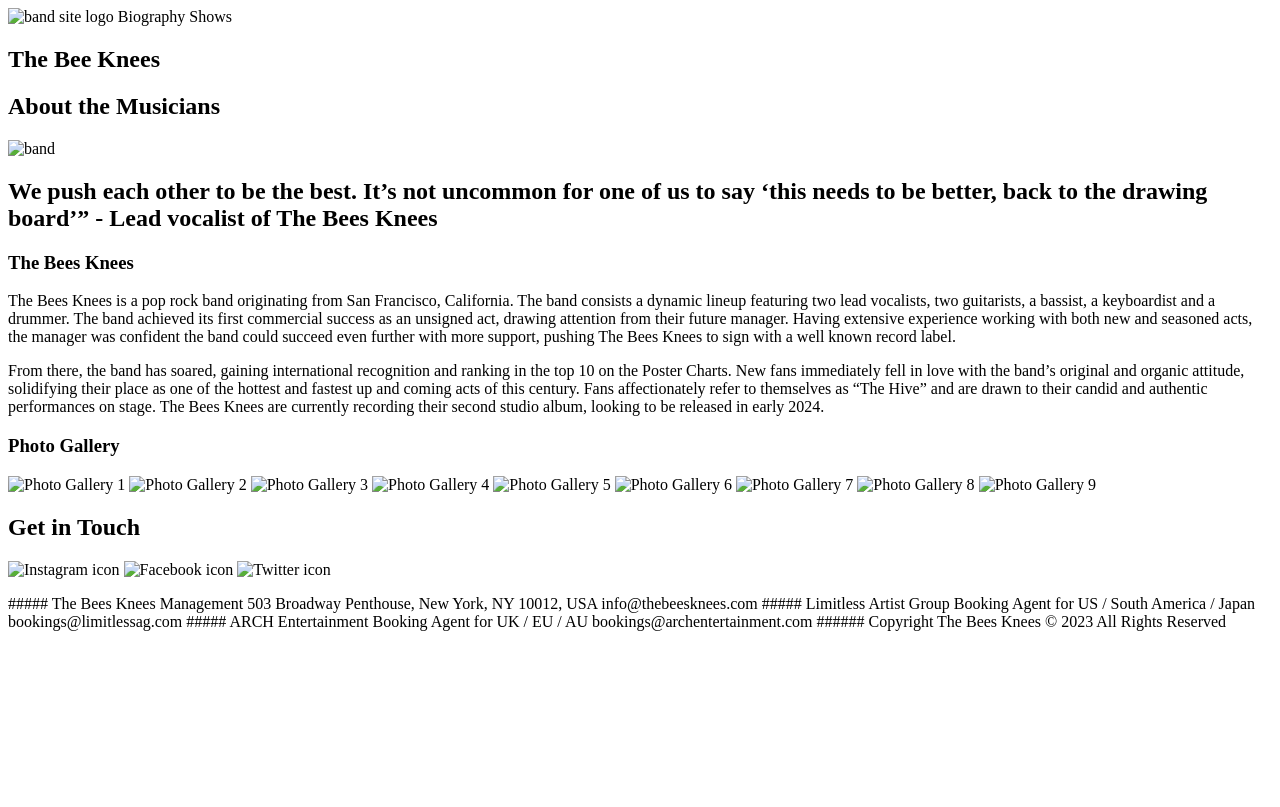
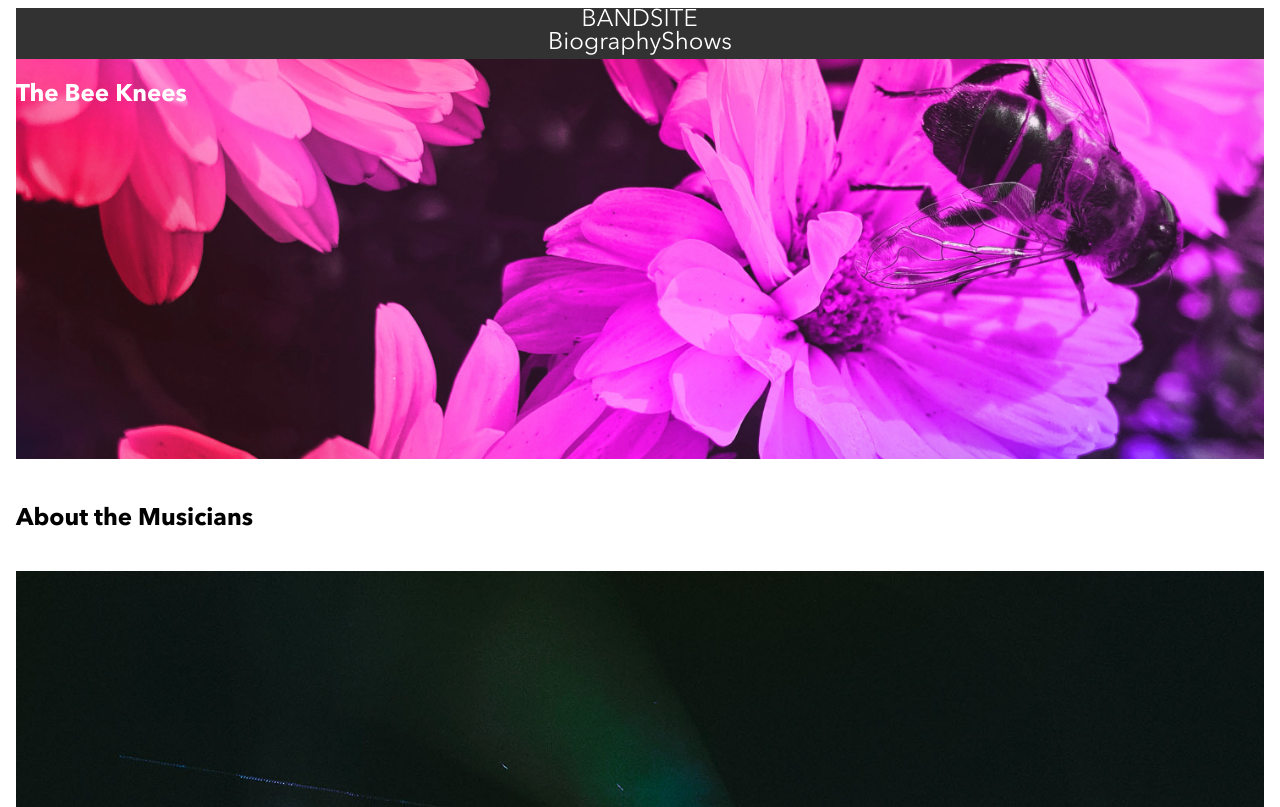
Before and after one commit to MashalV/Mashal-Vajoo-BandSite, a plain HTML site: page index.html in a window 1280 px wide. Shown: the top 807 px of the page. Drawn offline with Linux system fonts and the light colour scheme.

Commit message:
day 2 progress

```diff
--- a/index.html
+++ b/index.html
@@ -3,23 +3,25 @@
 <head>
     <meta charset="UTF-8">
     <meta name="viewport" content="width=device-width, initial-scale=1.0">
-    <link rel="stylesheet" type= "css" href="/styles/bio.css" />
+    <link rel="stylesheet" type= "text/css" href="/styles/bio.css">
     <title>bandsite</title>
 </head>
 <body>
     <section class="nav">
-        <img href="./assets/logo/Logo-bandsite.svg" alt="band site logo">
-        <a class="nav__bar"> Biography </a>
-        <a class="nav__bar--shows"> Shows </a>
+        <img class = "nav__logo" src="/assets/logo/Logo-bandsite.svg" alt="band site logo">
+        <div class="nav__wrapper">
+            <a class="nav__wrapper--bio"> Biography </a>
+            <a class="nav__wrapper--shows"> Shows </a>
+        </div>
     </section>
 
-    <section class="hero">
-        <h1> The Bee Knees </h1>
+    <section class="hero-banner">
+        <h1 class="hero-banner__title"> The Bee Knees </h1>
     </section>
 
     <section class="about">
         <h1> About the Musicians</h1>
-        <img href="./assets/Images/band.jpg" alt="band">
+        <img src="/assets/Images/band.jpg" alt="band">
         <h2>We push each other to be the best. It’s not uncommon for one of us to say ‘this needs to be better, back to the drawing board’” - Lead vocalist of The Bees Knees</h2>
         <h3>The Bees Knees</h3>
         <p>The Bees Knees is a pop rock band originating from San Francisco, California. The band consists a dynamic lineup featuring two lead vocalists, two guitarists, a bassist, a keyboardist and a drummer. The band achieved its first commercial success as an unsigned act, drawing attention from their future manager. Having extensive experience working with both new and seasoned acts, the manager was confident the band could succeed even further with more support, pushing The Bees Knees to sign with a well known record label. </p>
@@ -27,22 +29,22 @@
 
     <section class="photo">
         <h1> Photo Gallery</h1>
-        <img href="./assets/Images/Photo-gallery-1.jpg" alt="Photo Gallery 1">
-        <img href="./assets/Images/Photo-gallery-2.jpg" alt="Photo Gallery 2">
-        <img href="./assets/Images/Photo-gallery-3.jpg" alt="Photo Gallery 3">
-        <img href="./assets/Images/Photo-gallery-4.jpg" alt="Photo Gallery 4">
-        <img href="./assets/Images/Photo-gallery-5.jpg" alt="Photo Gallery 5">
-        <img href="./assets/Images/Photo-gallery-6.jpg" alt="Photo Gallery 6">
-        <img href="./assets/Images/Photo-gallery-7.jpg" alt="Photo Gallery 7">
-        <img href="./assets/Images/Photo-gallery-8.jpg" alt="Photo Gallery 8">
-        <img href="./assets/Images/Photo-gallery-9.jpg" alt="Photo Gallery 9">
+        <img src="/assets/Images/Photo-gallery-1.jpg" alt="Photo Gallery 1">
+        <img src="/assets/Images/Photo-gallery-2.jpg" alt="Photo Gallery 2">
+        <img src="/assets/Images/Photo-gallery-3.jpg" alt="Photo Gallery 3">
+        <img src="/assets/Images/Photo-gallery-4.jpg" alt="Photo Gallery 4">
+        <img src="/assets/Images/Photo-gallery-5.jpg" alt="Photo Gallery 5">
+        <img src="/assets/Images/Photo-gallery-6.jpg" alt="Photo Gallery 6">
+        <img src="/assets/Images/Photo-gallery-7.jpg" alt="Photo Gallery 7">
+        <img src="/assets/Images/Photo-gallery-8.jpg" alt="Photo Gallery 8">
+        <img src="/assets/Images/Photo-gallery-9.jpg" alt="Photo Gallery 9">
     </section>
 
     <footer>
         <h1>Get in Touch</h1>
-        <img href="./assets/icons/SVG/Icon-instagram.svg" alt="Instagram icon">
-        <img href="./assets/icons/SVG/Icon-facebook.svg" alt="Facebook icon">
-        <img href="./assets/icons/SVG/Icon-twitter.svg" alt="Twitter icon">
+        <img src="/assets/icons/SVG/Icon-instagram.svg" alt="Instagram icon">
+        <img src="/assets/icons/SVG/Icon-facebook.svg" alt="Facebook icon">
+        <img src="/assets/icons/SVG/Icon-twitter.svg" alt="Twitter icon">
         <p>##### The Bees Knees Management
 
             503 Broadway Penthouse,
--- a/styles/bio.scss
+++ b/styles/bio.scss
@@ -1,6 +1,115 @@
 @use 'partials/global' as *;
-
+@use 'partials/variables' as *;
+body {
+    margin-left: 1rem;
+    margin-right: 1rem;
+}
 .nav {
     background: $black;
-    color: $white;
+    display: flex;
+    justify-content: center;
+    align-items: center;
+    flex-direction: column;
+
+    margin: auto;
+    padding: auto; //how do i make it reach the end of the screen
+
+    &__logo {
+
+        display: flex;
+        max-height: 20px;
+        max-width: 120px;
+        justify-content: center;
+        align-items: center;
+        flex-direction: column;
+
+
+    }
+
+    &__wrapper {
+        display: flex;
+        flex-direction: row;
+        justify-content: space-between;
+        align-content: space-between;
+        color: $silver;
+        font-weight: 400;
+        font-style: normal;
+        font-family: 'AvenirNext LT Pro';
+
+        // &--bio {
+        //     font-weight: 600;
+        //     font-style: normal;
+        //     font-family: 'AvenirNext LT Pro';
+        // }
+        // &--shows {
+        //     font-weight: 600;
+        //     font-style: normal;
+        //     font-family: 'AvenirNext LT Pro';
+        // }
+
+    }
+
+
+    & a{
+        color: $white;
+        font-size: 1.5rem;
+        line-height: 2rem;
+        flex-direction: column;
+
+    }
+
+
+        // &--text {
+
+        // }
 }
+
+
+.hero-banner {
+    background: linear-gradient(rgba(0, 0, 0, 0.5), rgba(0, 0, 0, 0.5));
+    background-image: url("../assets/Images/hero-bio.jpg");
+    background-size: cover;
+    background-position: center;
+    min-height: 200px;
+    max-height: 600px;
+    height: 50vh;
+    width: 100%;
+    display: flex;
+    margin: auto;
+
+    &__title {
+        color: $white;
+        display: flex;
+        align-content: center;
+        justify-content: center;
+        // margin: 1 rem;
+
+
+    }
+}
+
+.about {
+    padding-top: 24px;
+    padding-bottom: 16px;
+    display:flex;
+    flex-direction: column;
+    & img {
+        // width: 250px;
+        // height: 150px ;
+        height: auto;
+        width: auto;
+        padding-top: 16px;
+        padding-bottom: 16px;
+    }
+
+
+}
+
+
+.photo {
+    background-color: $mercury;
+    & img{
+    height: auto;
+    width: auto;
+    }
+}
--- a/styles/partials/_global.scss
+++ b/styles/partials/_global.scss
@@ -1,35 +1,32 @@
-@use 'typography' as *;
-@use 'mixins' as *;
-@use 'variables' as *;
-
-$black: #323232;
-$darkBlack: #000000;
-$silver: #AFAFAF;
-$white: #FFF;
-$alabaster: #FAFAFA;
-$mercury: #E1E1E1;
+@use './typography';
+@use './mixins' as *;
+@use './variables' as *;
 
 h1 {
     font-size: 1.5rem;
     line-height: 2rem;
+    font-family: "AvenirNext LT Pro";
 }
 
 h2 {
     font-size: 1.5rem;
     line-height: 2rem;
+    font-family: "AvenirNext LT Pro";
 }
 
 h3 {
     font-size: .875rem;
     line-height: 1.375rem;
+    font-family: 'AvenirNext LT Pro';
 }
 
 p {
     font-size: .8125rem;
     line-height: 1.125rem;
+    font-family: 'AvenirNext LT Pro';
 }
 
-a {
-    font-size: .625rem;
-    line-height: 1.25rem;
-}
+// a {
+//     font-size: .625rem;
+//     line-height: 1.25rem;
+// }
```
Also changed, not shown: questions.txt, styles/bio.css, 2 other files.
